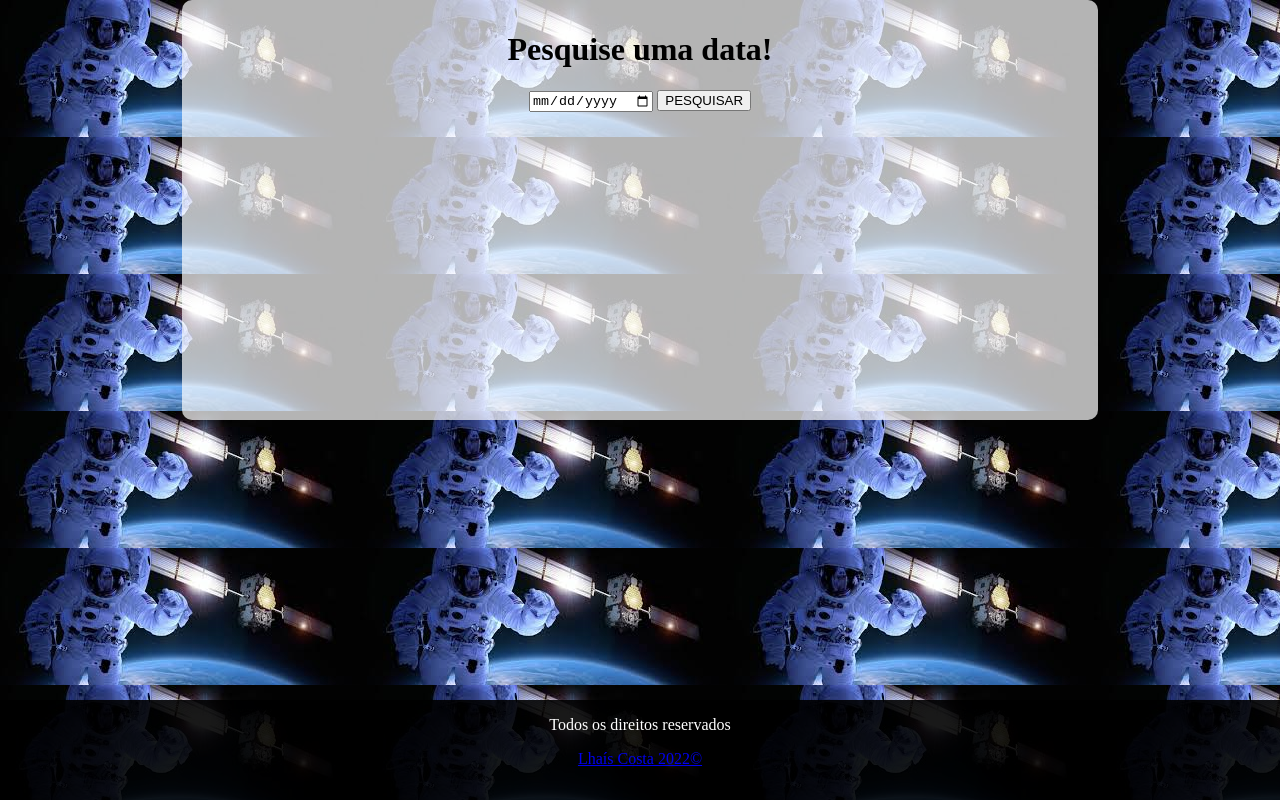
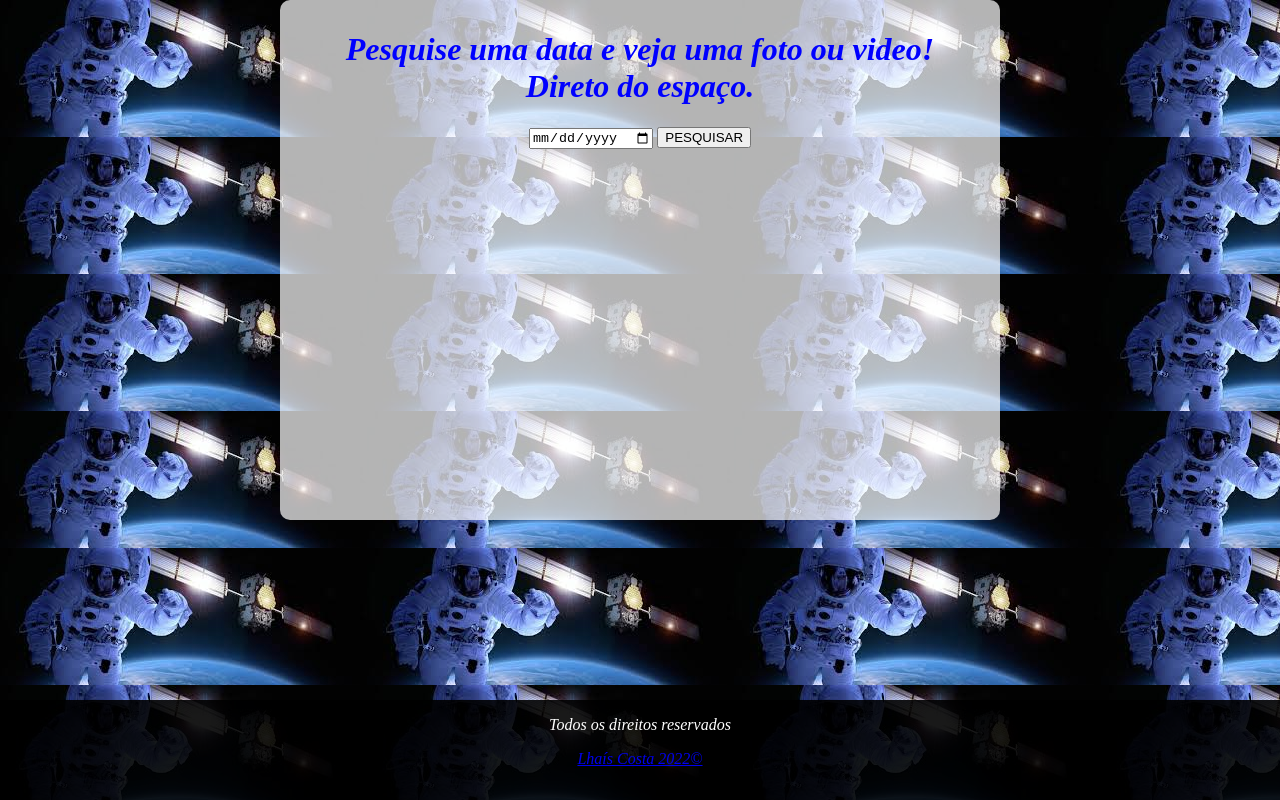
Before and after one commit to LhaisCosta99/Apod, a plain HTML site: page index.html in a window 1280 px wide. Drawn offline with nearby package versions, Linux system fonts and the light colour scheme.

Commit message:
fazendo mudanças

```diff
--- a/apod.css
+++ b/apod.css
@@ -20,6 +20,9 @@ body {
     align-items: center;
     text-align: center;
     margin: 0;
+    color: blue;
+    font-style: italic;
+
 }
 
 header {
@@ -40,8 +43,8 @@ main {
     display: flex;
     flex-direction: column;
     align-items: center;
-    width: 70%;
-    height: 400px;
+    width: 700px;
+    height: 500px;
 }
 
 footer {
--- a/apod.js
+++ b/apod.js
@@ -9,7 +9,7 @@ let pedido = (dateUsuario)=> {
             let imagem = resposta.url
             let tit = resposta.title
             let exp = resposta.explanation
-            $('#imagem').attr('src', imagem).css('width','200px')
+            $('#imagem').attr('src', imagem)
             $('#titulo').text(tit)
             $('#desc').text(exp)
             }
--- a/index.html
+++ b/index.html
@@ -13,7 +13,7 @@
 
     <main>
         <form id="inicio">
-            <h1 id="container">Pesquise uma data! </h1>
+            <h1 id="container">Pesquise uma data e veja uma foto ou video!<br> Direto do espaço. </h1>
             <div id="dataEbotao">
                 <input id="data" type="date" id="data">
                 <button id="btn">PESQUISAR</button>
```
